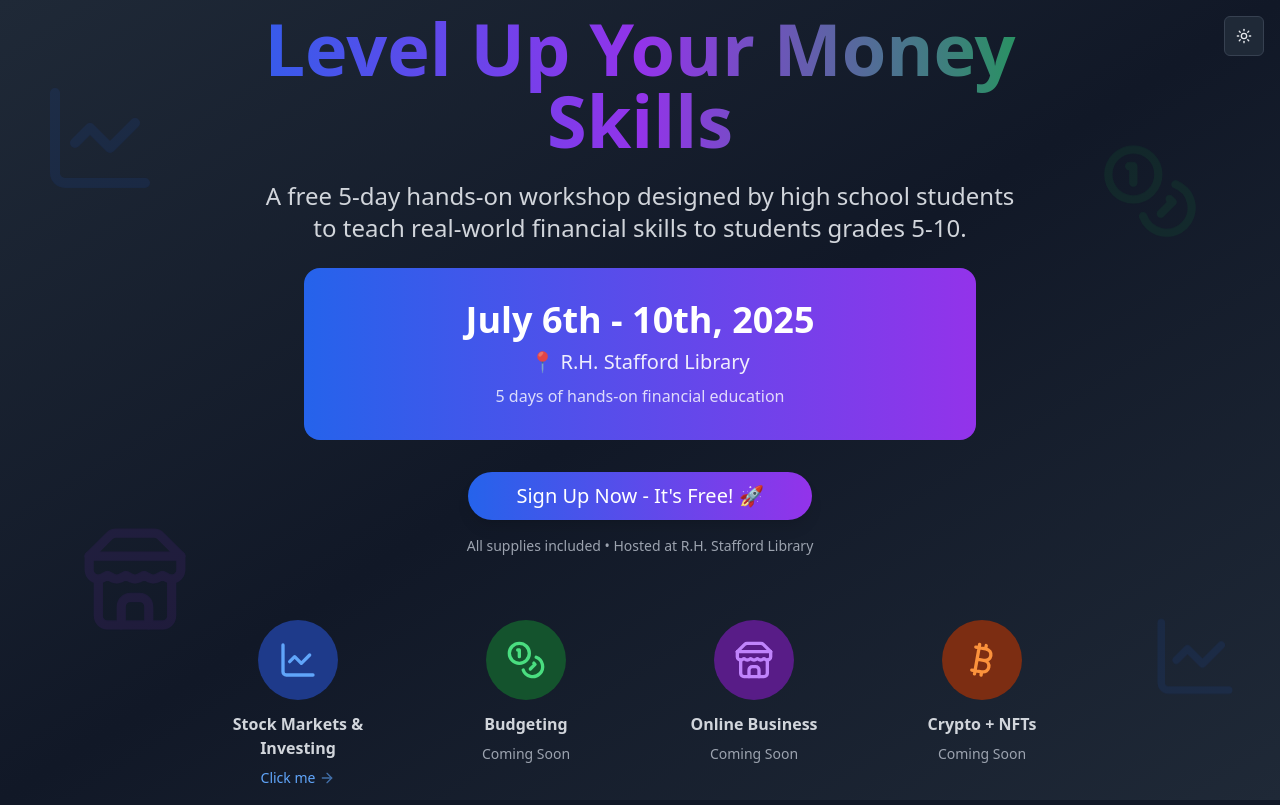
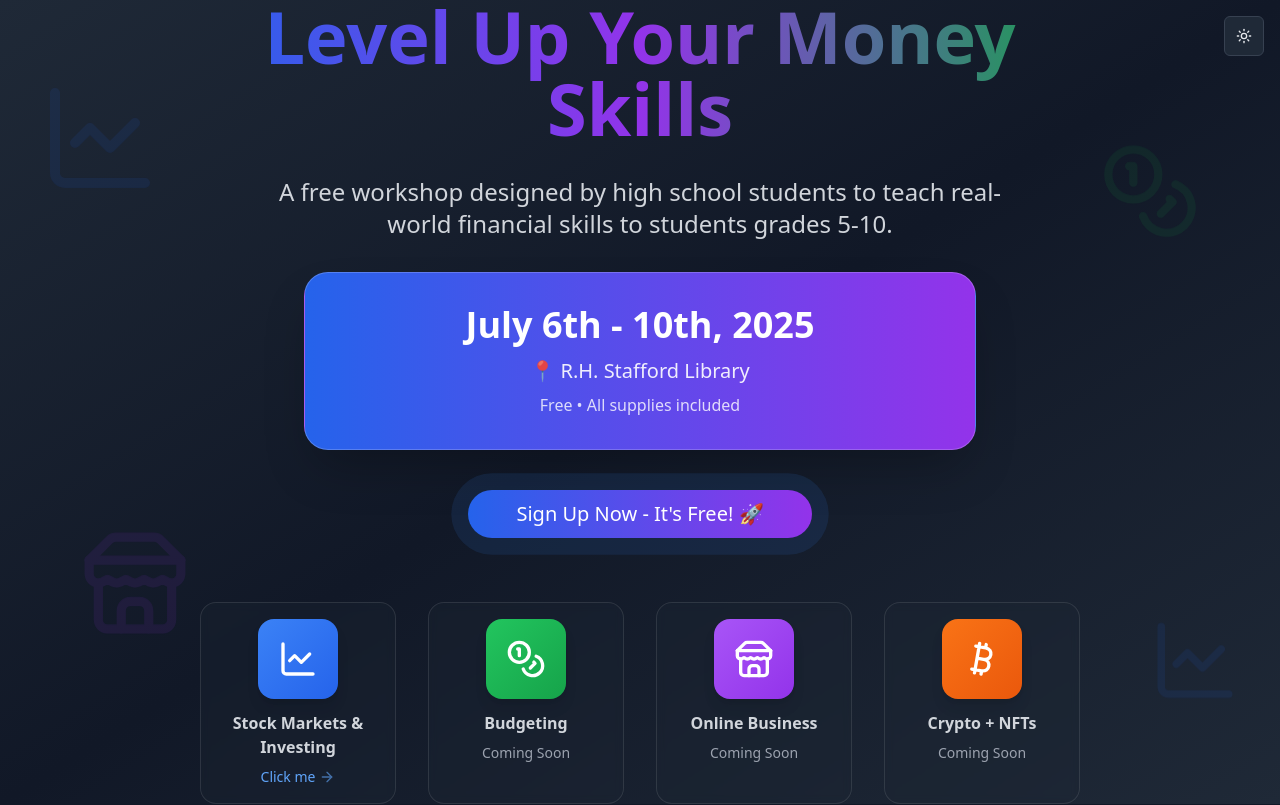
Before and after one commit to muj3b/spendora-workshop, a React (Vite) app: page / in a window 1280 px wide. Shown: the top 805 px of the page. Built offline with nearby package versions, Linux system fonts and the light colour scheme.

Commit message:
Fix: Website layout and animation issues
Centered content, removed duplicate text, and added dynamic island-style animations.

```diff
--- a/src/components/Hero.tsx
+++ b/src/components/Hero.tsx
@@ -26,51 +26,47 @@ const Hero = () => {
 
       <div className="container mx-auto px-4 sm:px-6 relative z-10">
         <div className="max-w-4xl mx-auto text-center">
-          <h1 className="relative text-3xl sm:text-4xl md:text-6xl lg:text-7xl font-bold mb-4 sm:mb-6 leading-tight animate-fade-in transform transition-all duration-1000">
+          <h1 className="relative text-3xl sm:text-4xl md:text-6xl lg:text-7xl font-bold mb-6 sm:mb-8 leading-tight animate-dynamic-island-pop transform transition-all duration-1000">
             <span className="relative inline-block bg-gradient-to-r from-blue-600 via-purple-600 to-green-600 bg-clip-text text-transparent">
               <span className="animate-letter-shine">Level Up Your Money Skills</span>
             </span>
           </h1>
 
-          <p className="text-base sm:text-lg md:text-xl lg:text-2xl text-gray-700 dark:text-gray-300 mb-4 sm:mb-6 max-w-3xl mx-auto leading-relaxed animate-fade-in transform transition-all duration-1000 px-2" style={{ animationDelay: '0.2s' }}>
-            A free 5-day hands-on workshop designed by high school students to teach
+          <p className="text-base sm:text-lg md:text-xl lg:text-2xl text-gray-700 dark:text-gray-300 mb-6 sm:mb-8 max-w-3xl mx-auto leading-relaxed animate-dynamic-island-pop transform transition-all duration-1000" style={{ animationDelay: '0.2s' }}>
+            A free workshop designed by high school students to teach
             real-world financial skills to students grades 5-10.
           </p>
 
-          <div className="bg-gradient-to-r from-blue-600 to-purple-600 rounded-2xl p-6 sm:p-8 mx-auto max-w-2xl mb-6 sm:mb-8 animate-fade-in transform transition-all duration-1000" style={{ animationDelay: '0.3s' }}>
-            <h2 className="text-2xl sm:text-3xl md:text-4xl font-bold text-white mb-2">
+          <div className="bg-gradient-to-r from-blue-600 to-purple-600 rounded-3xl p-6 sm:p-8 mx-auto max-w-2xl mb-8 sm:mb-10 animate-dynamic-island-scale backdrop-blur-xl shadow-2xl border border-white/20" style={{ animationDelay: '0.4s' }}>
+            <h2 className="text-2xl sm:text-3xl md:text-4xl font-bold text-white mb-3">
               July 6th - 10th, 2025
             </h2>
             <p className="text-lg sm:text-xl text-white/90 mb-2">
               📍 R.H. Stafford Library
             </p>
             <p className="text-sm sm:text-base text-white/80">
-              5 days of hands-on financial education
+              Free • All supplies included
             </p>
           </div>
 
-          <div className="space-y-4 animate-fade-in transform transition-all duration-1000 px-2" style={{ animationDelay: '0.5s' }}>
+          <div className="space-y-4 animate-dynamic-island-pop transform transition-all duration-1000" style={{ animationDelay: '0.6s' }}>
             <Button
               size="lg"
-              className="bg-gradient-to-r from-blue-600 to-purple-600 hover:from-blue-700 hover:to-purple-700 text-white text-base sm:text-lg md:text-xl px-6 sm:px-8 md:px-12 py-4 sm:py-5 md:py-6 rounded-full shadow-lg hover:shadow-2xl transition-all duration-500 transform hover:scale-110 hover:-translate-y-1 w-full sm:w-auto"
+              className="bg-gradient-to-r from-blue-600 to-purple-600 hover:from-blue-700 hover:to-purple-700 text-white text-base sm:text-lg md:text-xl px-6 sm:px-8 md:px-12 py-4 sm:py-5 md:py-6 rounded-full shadow-lg hover:shadow-2xl transition-all duration-500 transform hover:scale-110 hover:-translate-y-1 w-full sm:w-auto animate-pulse-slow"
               onClick={() => window.open('https://forms.gle/JWCVyGcfN5UKiwqHA', '_blank')}
             >
               Sign Up Now - It's Free! 🚀
             </Button>
-
-            <p className="text-xs sm:text-sm text-gray-600 dark:text-gray-400 font-medium animate-fade-in" style={{ animationDelay: '0.7s' }}>
-              All supplies included • Hosted at R.H. Stafford Library
-            </p>
           </div>
 
           <div className="mt-8 sm:mt-12 md:mt-16 grid grid-cols-1 sm:grid-cols-2 lg:grid-cols-4 gap-4 sm:gap-6 md:gap-8 max-w-5xl mx-auto px-2">
             <div
-              className="text-center animate-fade-in transform transition-all duration-700 hover:scale-110 relative cursor-pointer"
-              style={{ animationDelay: '0.9s' }}
+              className="text-center animate-dynamic-island-pop transform transition-all duration-700 hover:scale-110 relative cursor-pointer backdrop-blur-sm bg-white/5 dark:bg-gray-800/30 rounded-2xl p-4 border border-white/10"
+              style={{ animationDelay: '0.8s' }}
               onClick={() => navigate('/stock-markets')}
             >
-              <div className="w-20 h-20 bg-blue-100 dark:bg-blue-900 rounded-full flex items-center justify-center mx-auto mb-3 transition-all duration-300 hover:bg-blue-200 dark:hover:bg-blue-800 hover:scale-110">
-                <ChartLine className="w-10 h-10 text-blue-600 dark:text-blue-400 transition-transform duration-300 hover:rotate-12" />
+              <div className="w-20 h-20 bg-gradient-to-br from-blue-500 to-blue-600 rounded-2xl flex items-center justify-center mx-auto mb-3 transition-all duration-500 hover:scale-110 hover:rotate-3 shadow-lg">
+                <ChartLine className="w-10 h-10 text-white transition-transform duration-300 hover:rotate-12" />
               </div>
               <p className="text-base font-semibold text-gray-700 dark:text-gray-300 mb-2">Stock Markets & Investing</p>
               <div className="flex items-center justify-center space-x-1 text-sm text-blue-600 dark:text-blue-400 cursor-pointer hover:text-blue-700 dark:hover:text-blue-300 transition-colors">
@@ -78,27 +74,27 @@ const Hero = () => {
                 <ArrowRight className="w-4 h-4 animate-pulse" />
               </div>
             </div>
-            <div className="text-center animate-fade-in transform transition-all duration-700 hover:scale-110 relative" style={{ animationDelay: '1.1s' }}>
-              <div className="w-20 h-20 bg-green-100 dark:bg-green-900 rounded-full flex items-center justify-center mx-auto mb-3 transition-all duration-300 hover:bg-green-200 dark:hover:bg-green-800 hover:scale-110 cursor-pointer">
-                <Coins className="w-10 h-10 text-green-600 dark:text-green-400 transition-transform duration-300 hover:rotate-12" />
+            <div className="text-center animate-dynamic-island-pop transform transition-all duration-700 hover:scale-110 relative backdrop-blur-sm bg-white/5 dark:bg-gray-800/30 rounded-2xl p-4 border border-white/10" style={{ animationDelay: '1.0s' }}>
+              <div className="w-20 h-20 bg-gradient-to-br from-green-500 to-green-600 rounded-2xl flex items-center justify-center mx-auto mb-3 transition-all duration-500 hover:scale-110 hover:rotate-3 cursor-pointer shadow-lg">
+                <Coins className="w-10 h-10 text-white transition-transform duration-300 hover:rotate-12" />
               </div>
               <p className="text-base font-semibold text-gray-700 dark:text-gray-300 mb-2">Budgeting</p>
               <div className="flex items-center justify-center space-x-1 text-sm text-gray-500 dark:text-gray-400">
                 <span>Coming Soon</span>
               </div>
             </div>
-            <div className="text-center animate-fade-in transform transition-all duration-700 hover:scale-110 relative" style={{ animationDelay: '1.3s' }}>
-              <div className="w-20 h-20 bg-purple-100 dark:bg-purple-900 rounded-full flex items-center justify-center mx-auto mb-3 transition-all duration-300 hover:bg-purple-200 dark:hover:bg-purple-800 hover:scale-110 cursor-pointer">
-                <Store className="w-10 h-10 text-purple-600 dark:text-purple-400 transition-transform duration-300 hover:rotate-12" />
+            <div className="text-center animate-dynamic-island-pop transform transition-all duration-700 hover:scale-110 relative backdrop-blur-sm bg-white/5 dark:bg-gray-800/30 rounded-2xl p-4 border border-white/10" style={{ animationDelay: '1.2s' }}>
+              <div className="w-20 h-20 bg-gradient-to-br from-purple-500 to-purple-600 rounded-2xl flex items-center justify-center mx-auto mb-3 transition-all duration-500 hover:scale-110 hover:rotate-3 cursor-pointer shadow-lg">
+                <Store className="w-10 h-10 text-white transition-transform duration-300 hover:rotate-12" />
               </div>
               <p className="text-base font-semibold text-gray-700 dark:text-gray-300 mb-2">Online Business</p>
               <div className="flex items-center justify-center space-x-1 text-sm text-gray-500 dark:text-gray-400">
                 <span>Coming Soon</span>
               </div>
             </div>
-            <div className="text-center animate-fade-in transform transition-all duration-700 hover:scale-110 relative" style={{ animationDelay: '1.5s' }}>
-              <div className="w-20 h-20 bg-orange-100 dark:bg-orange-900 rounded-full flex items-center justify-center mx-auto mb-3 transition-all duration-300 hover:bg-orange-200 dark:hover:bg-orange-800 hover:scale-110 cursor-pointer">
-                <Bitcoin className="w-10 h-10 text-orange-600 dark:text-orange-400 transition-transform duration-300 hover:rotate-12" />
+            <div className="text-center animate-dynamic-island-pop transform transition-all duration-700 hover:scale-110 relative backdrop-blur-sm bg-white/5 dark:bg-gray-800/30 rounded-2xl p-4 border border-white/10" style={{ animationDelay: '1.4s' }}>
+              <div className="w-20 h-20 bg-gradient-to-br from-orange-500 to-orange-600 rounded-2xl flex items-center justify-center mx-auto mb-3 transition-all duration-500 hover:scale-110 hover:rotate-3 cursor-pointer shadow-lg">
+                <Bitcoin className="w-10 h-10 text-white transition-transform duration-300 hover:rotate-12" />
               </div>
               <p className="text-base font-semibold text-gray-700 dark:text-gray-300 mb-2">Crypto + NFTs</p>
               <div className="flex items-center justify-center space-x-1 text-sm text-gray-500 dark:text-gray-400">
--- a/tailwind.config.ts
+++ b/tailwind.config.ts
@@ -120,6 +120,51 @@ export default {
 					'100%': {
 						'text-shadow': '0 0 0 transparent'
 					}
+				},
+				'dynamic-island-pop': {
+					'0%': {
+						opacity: '0',
+						transform: 'scale(0.7) translateY(30px)',
+						filter: 'blur(10px)'
+					},
+					'50%': {
+						opacity: '0.8',
+						transform: 'scale(1.05) translateY(-5px)',
+						filter: 'blur(2px)'
+					},
+					'100%': {
+						opacity: '1',
+						transform: 'scale(1) translateY(0)',
+						filter: 'blur(0px)'
+					}
+				},
+				'dynamic-island-scale': {
+					'0%': {
+						opacity: '0',
+						transform: 'scale(0.3)',
+						filter: 'blur(8px)',
+						borderRadius: '50px'
+					},
+					'60%': {
+						opacity: '0.9',
+						transform: 'scale(1.1)',
+						filter: 'blur(1px)',
+						borderRadius: '30px'
+					},
+					'100%': {
+						opacity: '1',
+						transform: 'scale(1)',
+						filter: 'blur(0px)',
+						borderRadius: '24px'
+					}
+				},
+				'pulse-slow': {
+					'0%, 100%': {
+						boxShadow: '0 0 0 0 rgba(59, 130, 246, 0.7)'
+					},
+					'50%': {
+						boxShadow: '0 0 0 20px rgba(59, 130, 246, 0)'
+					}
 				}
 			},
 			animation: {
@@ -127,7 +172,10 @@ export default {
 				'accordion-up': 'accordion-up 0.2s ease-out',
 				'fade-in': 'fade-in 0.8s ease-out forwards',
 				'float': 'float 6s ease-in-out infinite',
-				'letter-shine': 'letter-shine 8s ease-in-out infinite'
+				'letter-shine': 'letter-shine 8s ease-in-out infinite',
+				'dynamic-island-pop': 'dynamic-island-pop 1.2s cubic-bezier(0.175, 0.885, 0.32, 1.275) forwards',
+				'dynamic-island-scale': 'dynamic-island-scale 1.4s cubic-bezier(0.68, -0.55, 0.265, 1.55) forwards',
+				'pulse-slow': 'pulse-slow 3s ease-in-out infinite'
 			}
 		}
 	},
```
